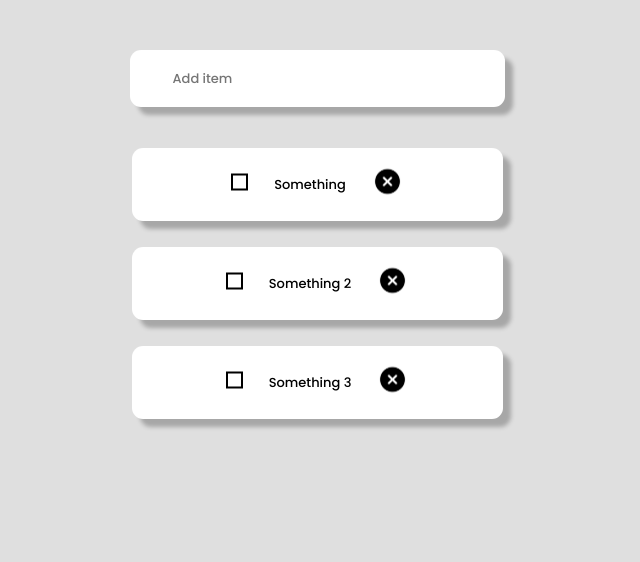
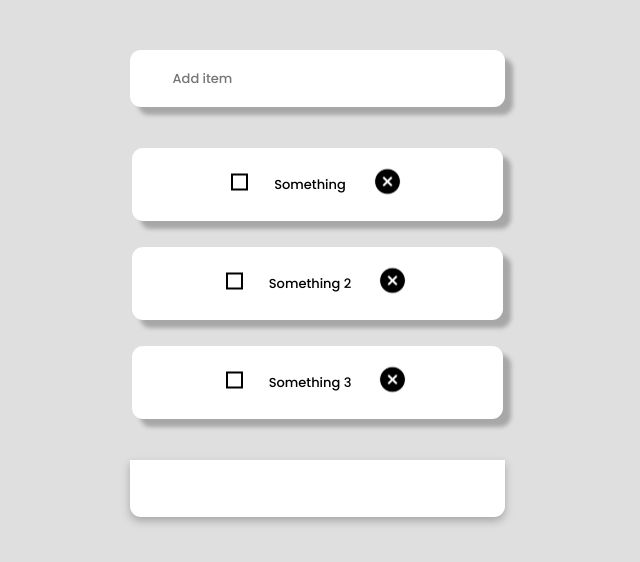
Before and after one commit to MasMits/Todo-app, a React (Create React App) app: page / in a window 1280 px wide. Shown: the top 562 px of the page, without its empty margins (323-963 px from the left). Built offline with nearby package versions, Linux system fonts and the light colour scheme.

Commit message:
fill: Footer

```diff
--- a/src/App.js
+++ b/src/App.js
@@ -2,6 +2,7 @@ import './styles/App.css';
 import TodoInput from "./components/TodoInput";
 import TodoItem from "./components/TodoItem";
 import React, {useState} from 'react';
+import Footer from "./components/Footer";
 
 function App() {
 const [todos, setTodos] = useState([
@@ -47,6 +48,7 @@ const [todos, setTodos] = useState([
             {todos.map((todoItem) =>
                 <TodoItem key={todoItem.id} todoItem={todoItem} deleteItem={deleteItem} change={change}/>
             )}
+            <Footer/>
         </div>
     </div>
   );
--- a/src/components/Footer.jsx
+++ b/src/components/Footer.jsx
@@ -1,9 +1,19 @@
 import React from 'react';
+import '../styles/Footer.css';
+import ItemCounter from "./ItemCounter";
+import FilterButton from "./FilterButton";
+import ClearChecked from "./ClearChecked";
 
 const Footer = () => {
     return (
-        <div>
-
+        <div className="footer">
+            <ItemCounter/>
+            <div className="filters_button">
+                <FilterButton/>
+                <FilterButton/>
+                <FilterButton/>
+            </div>
+            <ClearChecked/>
         </div>
     );
 };
--- a/src/styles/Footer.css
+++ b/src/styles/Footer.css
@@ -0,0 +1,21 @@
+.footer{
+    width: 375px;
+    height: 57px;
+
+    filter: drop-shadow(0px 4px 4px rgba(0, 0, 0, 0.25));
+    background: #FFFFFF;
+    border-radius: 0px 0px 11px 11px;
+
+    display: flex;
+    flex-direction: row;
+    justify-content: center;
+    align-items: center;
+    padding: 0px 0px 0px 2px;
+    margin: 15px 0px 10px 0px;
+    gap: 18px;
+    color: #808080;
+}
+
+.filters_button{
+    color: #808080;
+}
```
